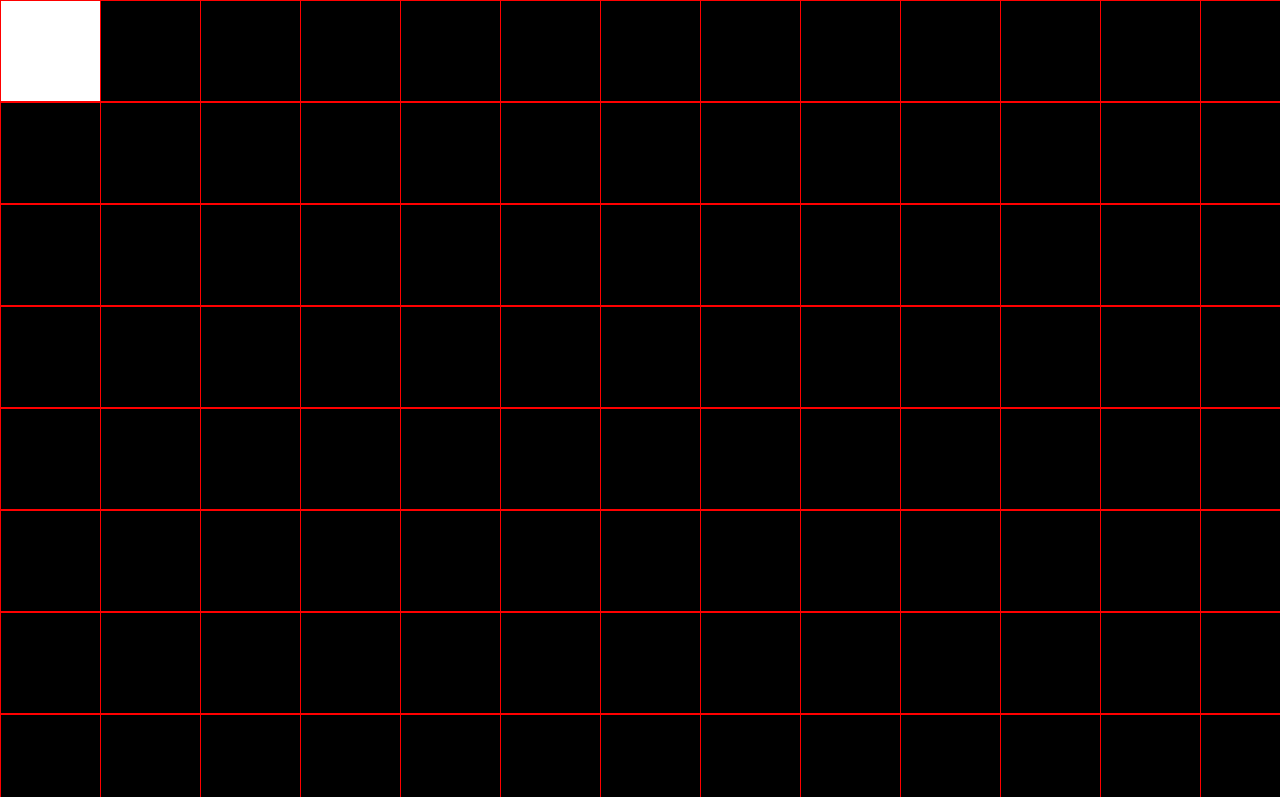
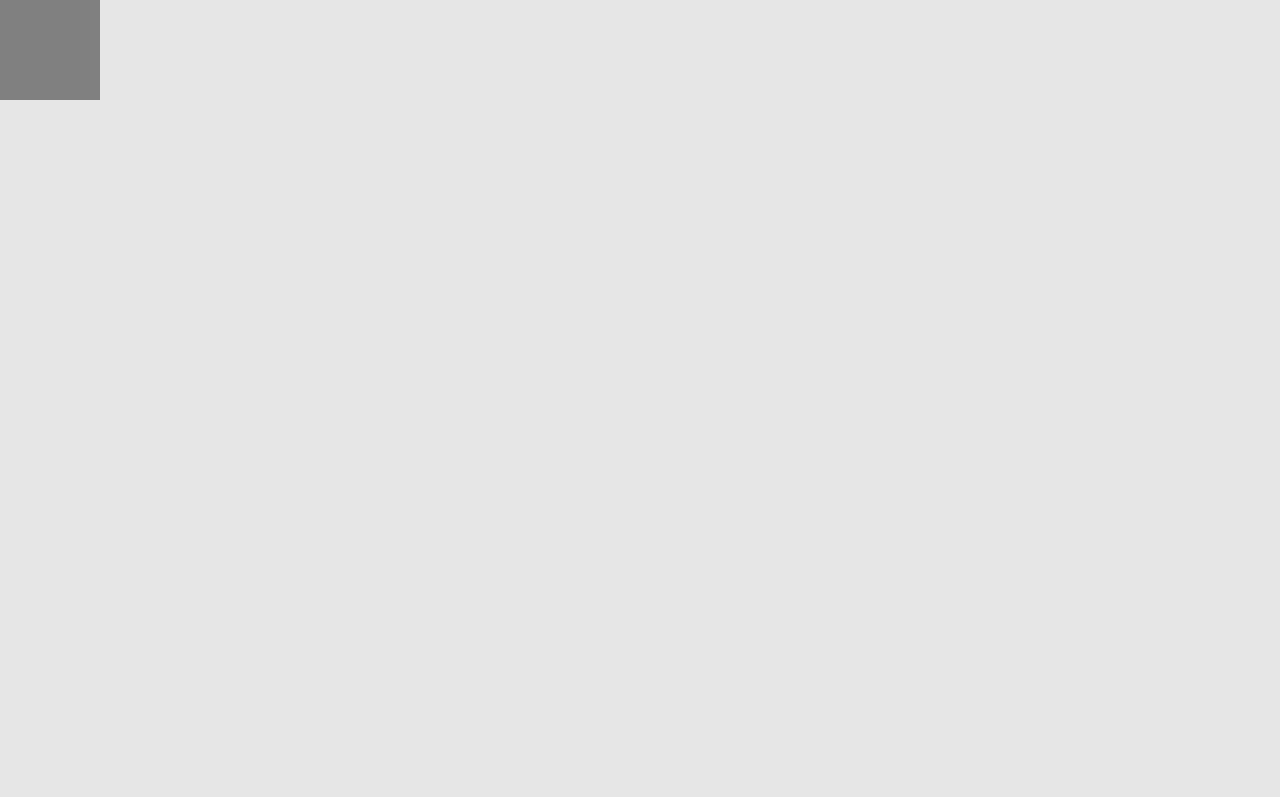
Before and after one commit to recurjohn/etch-a-sketch, a plain HTML site: page index.html in a window 1280 px wide. Shown: the top 797 px of the page. Drawn offline with Linux system fonts and the light colour scheme.

Commit message:
Changed color of squares and effects

```diff
--- a/script.js
+++ b/script.js
@@ -19,7 +19,7 @@ test.classList.add('box');
 */
 
 function changeBackground(name) {
-    name.style.display = 'background-color: white';
+    name.style.backgroundColor = "white";
 }
 
 /* Testing a function to see that it gets called within the function
@@ -32,14 +32,16 @@ function createRow() { //adds 16 divs
     for (let i=0; i < 16; i++) {
         let temp = document.createElement("div");
         temp.classList.add('box');
-        temp.addEventListener("mouseover", function() { temp.style.backgroundColor = "white"; } );
+        //temp.addEventListener("mouseover", changeBackground(temp)); //Why doesn't this work? It has the same code for the function
+        temp.addEventListener("mouseover", function() { temp.style.backgroundColor = "gray"; } );
         document.getElementById("container").appendChild(temp);
-        console.log("This is iteration " + i);
+        //console.log("This is iteration " + (i + 1));
     }
 }
 
 for (i=0; i<16; i++) { //16 rows vertical
     createRow();
+    console.log("This is row number " + (i + 1));
 }
 
 
--- a/styles.css
+++ b/styles.css
@@ -3,8 +3,8 @@ body {
 }
 
 .box {
-    background-color: black;
-    border: 1px solid red;
+    background-color: rgb(230, 230, 230);
+    /*border: 1px solid rgb(0, 0, 0); */
     width: 100px;
     height: 100px;
 }
```
